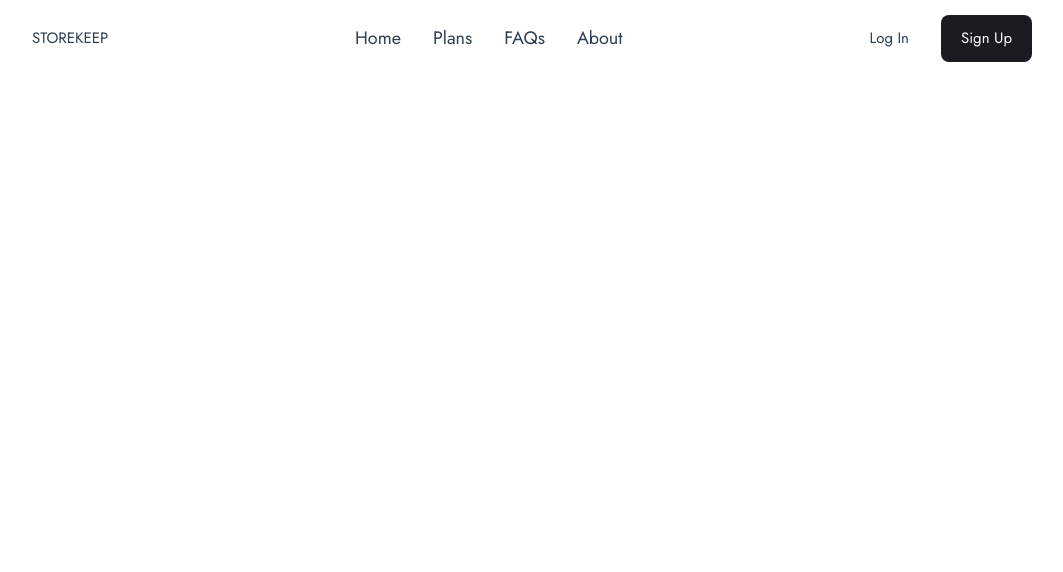
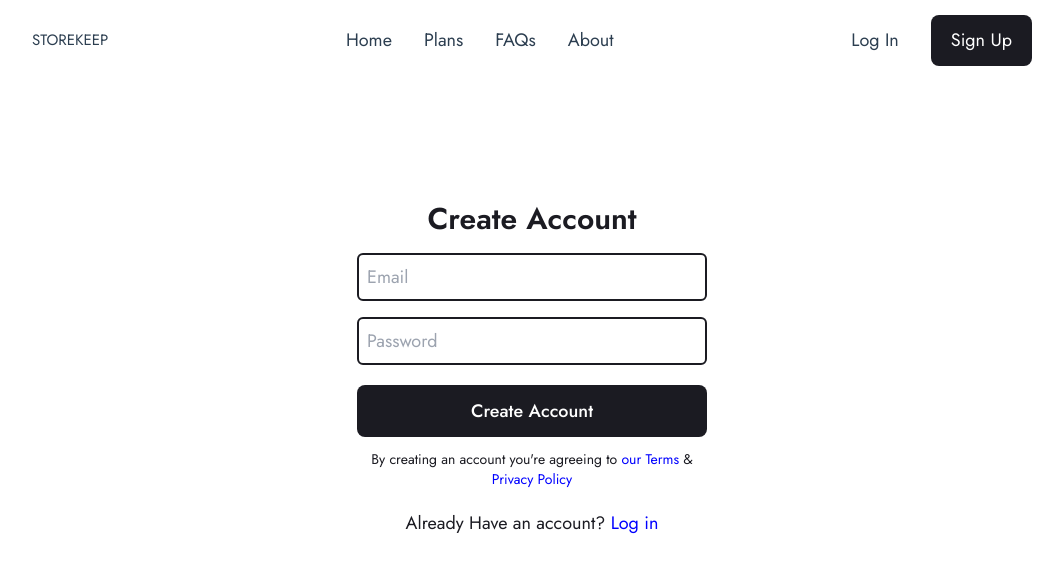
Before and after one commit to Yaasir024/StoreKeep, a Vue app: page /register in a window 1280 px wide. Shown: the top 572 px of the page, without its empty margins (108-1171 px from the left). Built offline with nearby package versions, Linux system fonts and the light colour scheme.

Commit message:
/login&register

```diff
--- a/src/components/Btn.vue
+++ b/src/components/Btn.vue
@@ -1,5 +1,5 @@
 <template>
-  <button class="py-3 px-5 text-white bg-sk-dark-100 rounded-lg">
+  <button class="py-3 px-5 text-white bg-sk-dark-100 rounded-lg transition-all duration-300 ease-in-out hover:-translate-y-1">
     <slot></slot>
   </button>
 </template>
--- a/src/components/Navbar.vue
+++ b/src/components/Navbar.vue
@@ -3,11 +3,11 @@ import Btn from "./Btn.vue";
 </script>
 
 <template>
-    <nav class="p-4 lg:px-140px lg:py-15px md:px-70px transition-all ease-in-out duration-700 border-b-2 md:border-none" >
+  <nav
+    class="p-4 lg:px-140px lg:py-15px md:px-70px transition-all ease-in-out duration-700 border-b-2 md:border-none"
+  >
     <div class="flex items-center justify-between">
-            <div class="logo">
-                STOREKEEP
-            </div>
+      <div class="logo">STOREKEEP</div>
       <div class="links flex">
         <RouterLink to="/">Home</RouterLink>
         <RouterLink to="/plans" class="ml-8">Plans</RouterLink>
@@ -15,29 +15,28 @@ import Btn from "./Btn.vue";
         <RouterLink to="/about" class="ml-8">About</RouterLink>
       </div>
       <div class="">
-                <span class="mr-8">Log In</span>
-                <Btn>
-                    Sign Up
-                </Btn>
+        <RouterLink to="/login" class="mr-8">Log In</RouterLink>
+        <RouterLink to="/register">
+          <Btn> Sign Up </Btn>
+        </RouterLink>
       </div>
     </div>
   </nav>
 </template>
-
 
 <style scoped>
 nav a {
   font-size: 18px;
   font-weight: 400;
 }
-nav a.router-link-exact-active {
+nav .links a.router-link-exact-active {
   position: relative;
 }
 
-nav a.inact.router-link-exact-active::before {
+nav .links a.inact.router-link-exact-active::before {
   display: none;
 }
-nav a.router-link-exact-active::before {
+nav .links a.router-link-exact-active::before {
   content: "";
   position: absolute;
   top: -2px;
--- a/src/components/PlanCard.vue
+++ b/src/components/PlanCard.vue
@@ -35,7 +35,7 @@ const props = defineProps(["plan"]);
       </li>
     </ul>
 
-    <RouterLink to="/plans" class="absolute bottom-7 inset-x-8">
+    <RouterLink to="/register" class="absolute bottom-7 inset-x-8">
         <div class="btn  py-3 px-6 border-2 border-sk-blue-200 text-lg font-bold rounded-xl transition-all duration-300 ease-in-out hover:-translate-y-1">Get Started</div>
     </RouterLink>
 
--- a/src/router/index.js
+++ b/src/router/index.js
@@ -33,6 +33,22 @@ const router = createRouter({
       // which is lazy-loaded when the route is visited.
       component: () => import('../views/FaqsView.vue')
     },
+    {
+      path: '/register',
+      name: 'register',
+      // route level code-splitting
+      // this generates a separate chunk (About.[hash].js) for this route
+      // which is lazy-loaded when the route is visited.
+      component: () => import('../views/Register.vue')
+    },
+    {
+      path: '/login',
+      name: 'login',
+      // route level code-splitting
+      // this generates a separate chunk (About.[hash].js) for this route
+      // which is lazy-loaded when the route is visited.
+      component: () => import('../views/Login.vue')
+    },
   ]
 })
 
--- /dev/null
+++ b/src/views/Login.vue
@@ -0,0 +1,39 @@
+<template>
+  <div class="pt-[15vh]">
+    <div class="form-wrapper max-w-[350px] mx-auto">
+      <form @submit.prevent class="flex flex-col w-full">
+        <h1 class="text-center text-sk-dark-100 text-3xl font-semibold mb-4">
+          Log In
+        </h1>
+        <input
+          type="email"
+          placeholder="Email"
+          class="h-12 px-2 mb-4 border-2 border-sk-dark-100 rounded-md text-lg outline-sk-blue-400"
+        />
+        <input
+          type="password"
+          placeholder="Password"
+          class="h-12 px-2 mb-5 border-2 border-sk-dark-100 rounded-md text-lg outline-sk-blue-400"
+        />
+        <button
+          class="py-3 px-5 text-white text-lg font-medium bg-sk-dark-100 rounded-lg transition-all duration-300 ease-in-out hover:-translate-y-1"
+        >
+          Log in
+        </button>
+      </form>
+      <p
+        class="cursor-pointer text-sk-blue-400 text-center text-lg leading-160 tracking-0.01 mt-3"
+      >
+        Forgot Password?
+      </p>
+      <p
+        class="text-sk-dark-100 text-center text-lg leading-160 tracking-0.01 mt-5"
+      >
+        No account?
+        <RouterLink to="/register" class="text-sk-blue-400"
+          >Create One</RouterLink
+        >
+      </p>
+    </div>
+  </div>
+</template>
--- a/src/views/PlansView.vue
+++ b/src/views/PlansView.vue
@@ -45,7 +45,7 @@ const plansDetails = reactive({
 </script>
 
 <template>
-  <section class="plans text-center max-w-7xl mx-auto px-4">
+  <section class="plans text-center max-w-7xl mx-auto px-4 pb-210px">
     <h1 class="mt-8 text-32px text-sk-dark-100 font-medium tracking-0.01">
       PRICING
     </h1>
--- /dev/null
+++ b/src/views/Register.vue
@@ -0,0 +1,40 @@
+<template>
+  <div class="pt-[15vh]">
+    <div class="form-wrapper max-w-[350px] mx-auto">
+      <form @submit.prevent class="flex flex-col w-full">
+        <h1 class="text-center text-sk-dark-100 text-3xl font-semibold mb-4">
+          Create Account
+        </h1>
+        <input
+          type="email"
+          placeholder="Email"
+          class="h-12 px-2 mb-4 border-2 border-sk-dark-100 rounded-md text-lg outline-sk-blue-400"
+        />
+        <input
+          type="password"
+          placeholder="Password"
+          class="h-12 px-2 mb-5 border-2 border-sk-dark-100 rounded-md text-lg outline-sk-blue-400"
+        />
+        <button
+          class="py-3 px-5 text-white text-lg font-medium bg-sk-dark-100 rounded-lg transition-all duration-300 ease-in-out hover:-translate-y-1"
+        >
+          Create Account
+        </button>
+      </form>
+      <p
+        class="text-sk-dark-100 text-center text-sm leading-160 tracking-0.01 mt-3"
+      >
+        By creating an account you're agreeing to
+        <RouterLink to="/" class="text-sk-blue-400">our Terms</RouterLink> &
+        <RouterLink to="/" class="text-sk-blue-400">Privacy Policy</RouterLink>
+      </p>
+      <p
+        class="text-sk-dark-100 text-center text-lg leading-160 tracking-0.01 mt-5"
+      >
+        Already Have an account?
+        <RouterLink to="/login" class="text-sk-blue-400">Log in</RouterLink>
+      </p>
+
+    </div>
+  </div>
+</template>
--- a/tailwind.config.js
+++ b/tailwind.config.js
@@ -24,8 +24,9 @@ module.exports = {
         "25px": "1.563rem"
       },
       maxWidth: {
+        "500px": "31.25rem",
+        "400px": "25rem",
         "205px": "12.8125rem",
-        "500px": "31.25rem",
       },
       minHeight: {
         "205px": "12.8125rem",
```
Lines whose indentation alone changed are shown as unchanged.
